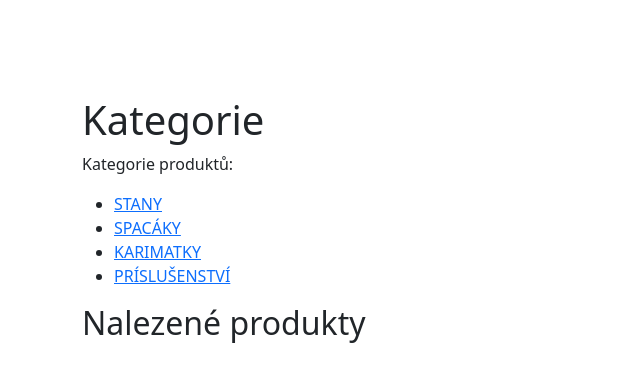
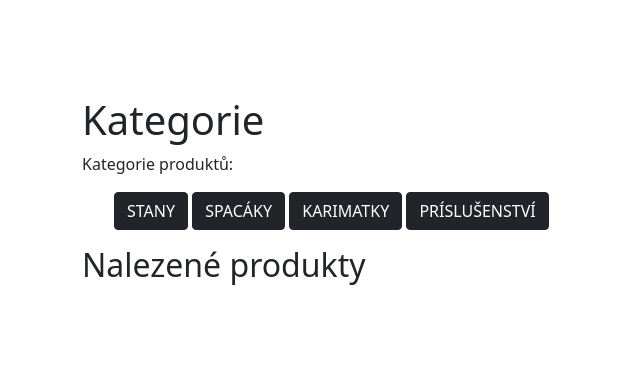
Before and after one commit to RiSOOO/PROJECT_CARRY_LESS, a Django app: page /kategorie/ in a window 1280 px wide. Shown: the part 56-438 px from the top of the page, without its empty margins (0-640 px from the left). Run offline with Django 4.2, Linux system fonts and the light colour scheme; a user stored in the database is signed in; data comes from the database, SQL or seed files in the repository.

Commit message:
tlacitka kategorii

```diff
--- a/Carry_less/viewer/templates/kategorie.html
+++ b/Carry_less/viewer/templates/kategorie.html
@@ -9,11 +9,10 @@
 
     <p>Kategorie produktů:</p>
 
-
     <ul>
         {% if all_categories != None %}
             {% for categorie in all_categories %}
-                <li><a href="/kategorie?id={{categorie.pk}}">{{ categorie.name }}</a></li> <!-- Oprava jména proměnné -->
+                <a href="/kategorie?id={{categorie.pk}}" class="btn btn-dark" >{{ categorie.name }}</a>
             {% endfor %}
         {% endif %}
     </ul>
```
